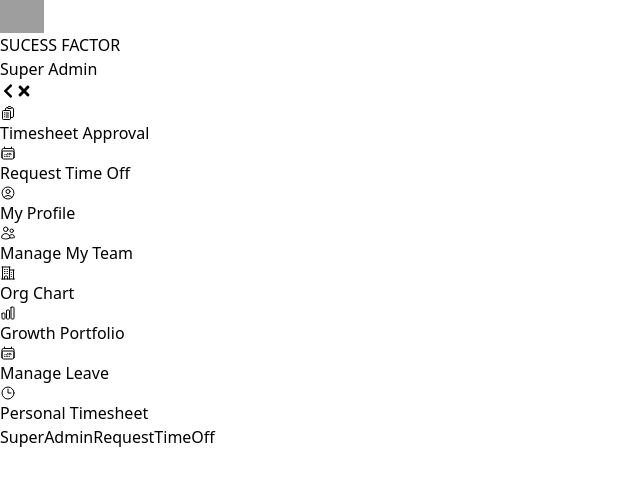
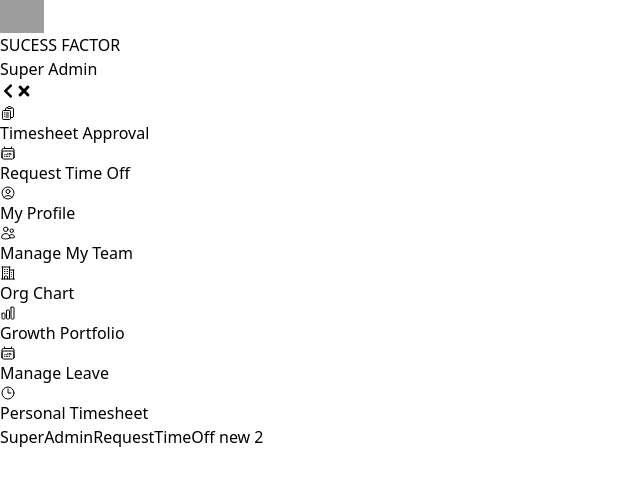
Before and after one commit to gitdevelopment-rits02/rits-success-factor-frontend, a React (Vite) app: page /superadmin/requesttimeoff in a window 1280 px wide. Shown: the top 486 px of the page, without its empty margins (0-640 px from the left). Built offline with nearby package versions, Linux system fonts and the light colour scheme; grey boxes are pictures that could not be loaded.

Commit message:
this is changes in super admin

```diff
--- a/src/features/SuperAdmin/pages/SuperAdminRequestTimeOff.jsx
+++ b/src/features/SuperAdmin/pages/SuperAdminRequestTimeOff.jsx
@@ -2,7 +2,7 @@
 
 function SuperAdminRequestTimeOff() {
   return (
-    <div>SuperAdminRequestTimeOff</div>
+    <div>SuperAdminRequestTimeOff new 2</div>
   )
 }
 
```
